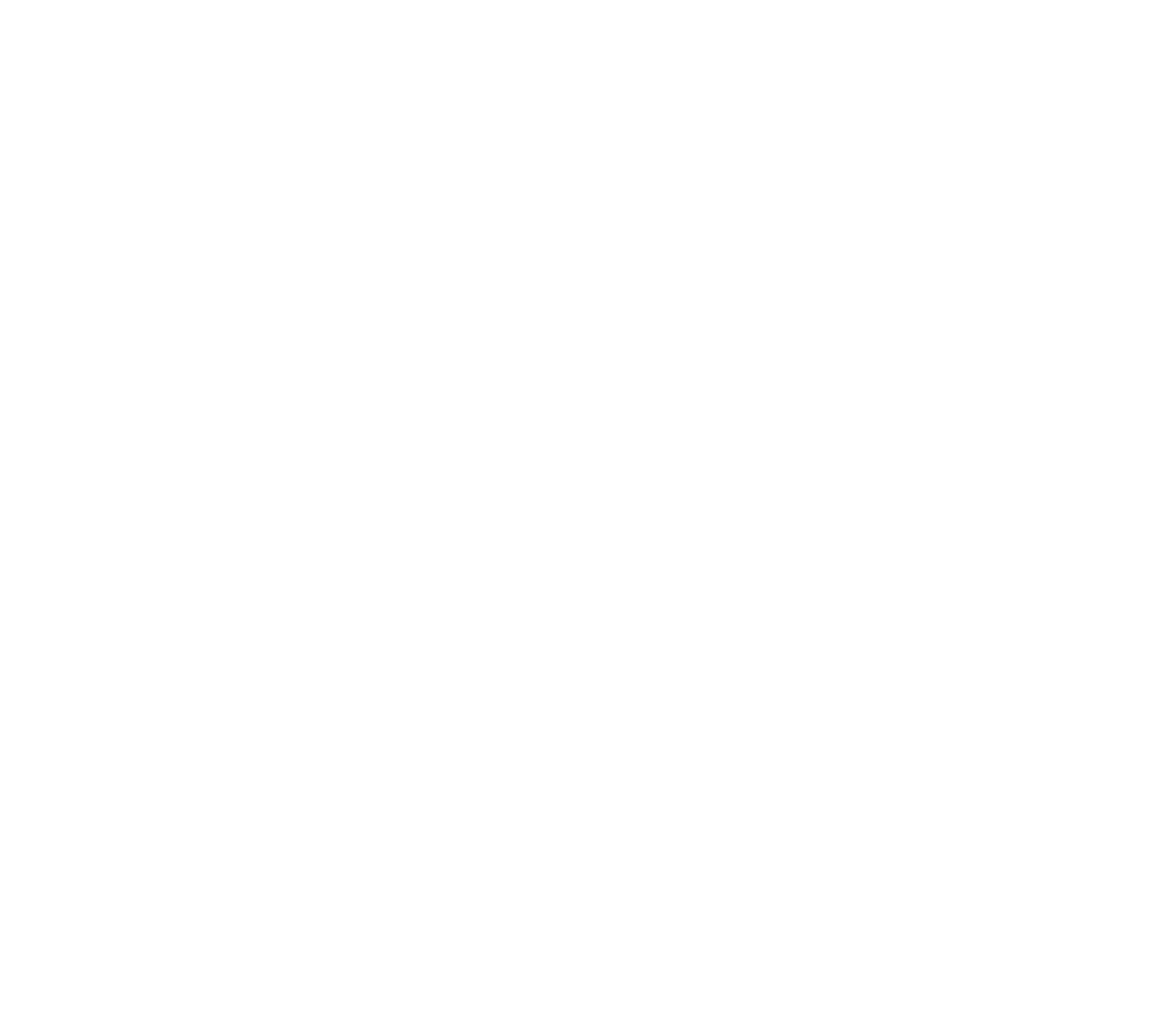
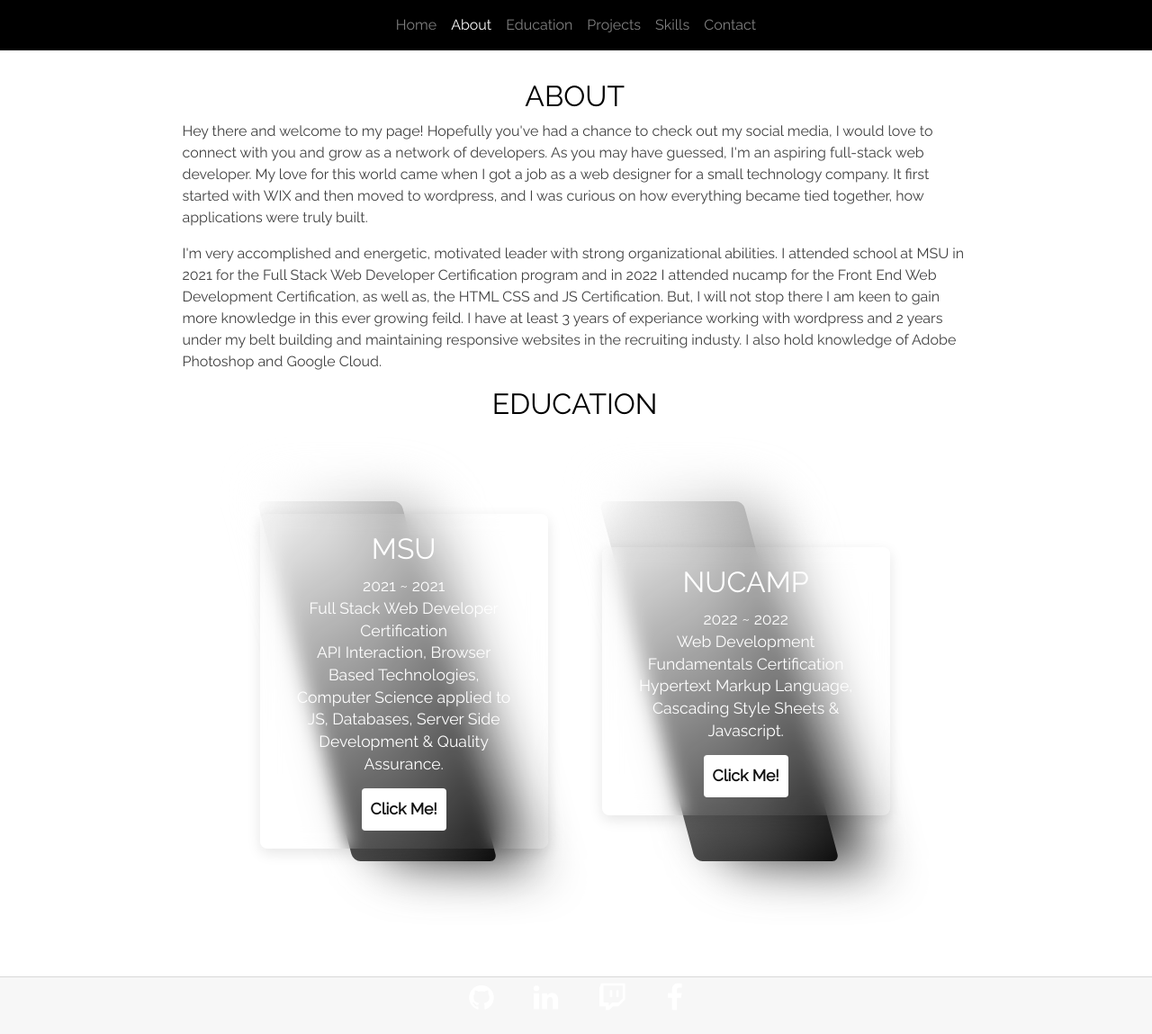
Before and after one commit to KarolO1998/portfolio-two, a website: page about.html in a window 1280 px wide. Shown: the whole page at 90% size. Before the commit the page ends 800 px from the top, so only its background shows below. Drawn offline with nearby package versions, Linux system fonts and the light colour scheme.

Commit message:
Created about and education portion

```diff
--- a/about.html
+++ b/about.html
@@ -0,0 +1,185 @@
+<!DOCTYPE html>
+<html lang="en-us">
+  <head>
+    <!--Meta Tags-->
+    <meta charset="utf-8" />
+    <meta name="viewport" content="width=device-width, initial-scale=1" />
+    <!--Bootstrap CSS-->
+    <link
+      rel="stylesheet"
+      href="node_modules/bootstrap/dist/css/bootstrap.min.css"
+    />
+    <!--Additional CSS-->
+    <link
+      href="https://fonts.googleapis.com/css2?family=Raleway&display=swap"
+      rel="stylesheet"
+    />
+    <link
+      rel="stylesheet"
+      href="node_modules/font-awesome/css/font-awesome.min.css"
+    />
+    <link
+      rel="stylesheet"
+      href="node_modules/bootstrap-social/bootstrap-social.css"
+    />
+    <link rel="stylesheet" href="style.css" />
+    <title>Karol Blanchard</title>
+    <link rel="icon" href="/images/icon.png" />
+  </head>
+  <body>
+    <!--START OF NAV BAR-->
+    <nav class="navbar navbar-expand-sm navbar-dark sticky-top">
+      <div class="container">
+        <button
+          class="navbar-toggler ml-auto"
+          type="button"
+          data-toggle="collapse"
+          data-target="#profileNavbar"
+        >
+          <span class="navbar-toggler-icon"></span>
+        </button>
+        <div
+          class="collapse navbar-collapse justify-content-center"
+          id="profileNavbar"
+        >
+          <ul class="navbar-nav">
+            <li class="nav-item">
+              <a class="nav-link" href="/index.html">Home</a>
+            </li>
+            <li class="nav-item">
+              <a class="nav-link active" href="/about.html">About</a>
+            </li>
+            <li class="nav-item">
+              <a class="nav-link" href="#education">Education</a>
+            </li>
+            <li class="nav-item">
+              <a class="nav-link" href="/projects.html">Projects</a>
+            </li>
+            <li class="nav-item">
+              <a class="nav-link" href="#skills">Skills</a>
+            </li>
+            <li class="nav-item">
+              <a class="nav-link" href="/contact.html">Contact</a>
+            </li>
+          </ul>
+        </div>
+      </div>
+    </nav>
+    <!--END NAV BAR-->
+    <!-- START OF ABOUT ME -->
+    <div class="row white box-shadow">
+      <div class="side-content"></div>
+      <div class="main-content">
+        <div class="content-header">
+          <h2>About</h2>
+        </div>
+        <div class="content-body">
+          <div class="in-down">
+            <p>
+              Hey there and welcome to my page! Hopefully you've had a chance to
+              check out my social media, I would love to connect with you and
+              grow as a network of developers. As you may have guessed, I'm an
+              aspiring full-stack web developer. My love for this world came
+              when I got a job as a web designer for a small technology company.
+              It first started with WIX and then moved to wordpress, and I was
+              curious on how everything became tied together, how applications
+              were truly built.
+            </p>
+            <p>
+              I'm very accomplished and energetic, motivated leader with strong
+              organizational abilities. I attended school at MSU in 2021 for the
+              Full Stack Web Developer Certification program and in 2022 I
+              attended nucamp for the Front End Web Development Certification,
+              as well as, the HTML CSS and JS Certification. But, I will not
+              stop there I am keen to gain more knowledge in this ever growing
+              feild. I have at least 3 years of experiance working with
+              wordpress and 2 years under my belt building and maintaining
+              responsive websites in the recruiting industy. I also hold
+              knowledge of Adobe Photoshop and Google Cloud.
+            </p>
+          </div>
+        </div>
+        <div class="content-header">
+          <h2 id="education">Education</h2>
+        </div>
+        <div class="content-body">
+          <div class="education-section">
+            <div class="containers">
+              <div class="box">
+                <span></span>
+                <div class="content">
+                  <h2>MSU</h2>
+                  <p>
+                    2021 ~ 2021 <br />
+                    Full Stack Web Developer Certification <br />
+                    API Interaction, Browser Based Technologies, Computer
+                    Science applied to JS, Databases, Server Side Development &
+                    Quality Assurance.
+                  </p>
+                  <a href="" target="_blank" alt="certificate">Click Me!</a>
+                </div>
+              </div>
+              <div class="box">
+                <span></span>
+                <div class="content">
+                  <h2>nucamp</h2>
+                  <p>
+                    2022 ~ 2022 <br />
+                    Web Development Fundamentals Certification <br />
+                    Hypertext Markup Language, Cascading Style Sheets &
+                    Javascript.
+                  </p>
+                  <a href="/images/html-css-js-cert.pdf" target="_blank" alt="certificate">Click Me!</a>
+                </div>
+              </div>
+            </div>
+          </div>
+        </div>
+      </div>
+
+      <div class="side-content"></div>
+    </div>
+    <footer>
+      <div class="jumbotron-social">
+        <ul class="ul-social">
+          <li class="li-social-links">
+            <a
+              class="social"
+              href="https://github.com/KarolO1998/"
+              target="_blank"
+              ><i class="fa fa-github" aria-hidden="true"></i
+            ></a>
+          </li>
+          <li class="li-social-links">
+            <a
+              class="social"
+              href="https://linkedin.com/karol-oconnor-b48613203/"
+              target="_blank"
+              ><i class="fa fa-linkedin" aria-hidden="true"></i
+            ></a>
+          </li>
+          <li class="li-social-links">
+            <a
+              class="social"
+              href="https://www.twitch.tv/karolo1998/"
+              target="_blank"
+              ><i class="fa fa-twitch" aria-hidden="true"></i
+            ></a>
+          </li>
+          <li class="li-social-links">
+            <a
+              class="social"
+              href="https://facebook.com/karol.daun/"
+              target="_blank"
+              ><i class="fa fa-facebook" aria-hidden="true"></i
+            ></a>
+          </li>
+        </ul>
+      </div>
+    </footer>
+    <!-- jQuery must come first, then Popper.js, then the Bootstrap JavaScript plugins.-->
+    <script src="node_modules/jquery/dist/jquery.slim.min.js"></script>
+    <script src="node_modules/popper.js/dist/umd/popper.min.js"></script>
+    <script src="node_modules/bootstrap/dist/js/bootstrap.min.js"></script>
+  </body>
+</html>
--- a/style.css
+++ b/style.css
@@ -109,3 +109,315 @@ body {
   width: auto;
   justify-content: center;
 }
+.container {
+  /*sets up flexbox*/
+  display: flex;
+  flex-direction: column;
+}
+
+.row {
+  display: flex;
+}
+
+.white {
+  background: white;
+}
+
+.side-content {
+  flex: 0 0 16.6%;
+}
+
+.main-content {
+  flex: 0 0 66.6%;
+  margin-top: 2rem;
+  margin-bottom: 3rem;
+}
+
+.side-content-sm {
+  flex: 0 0 10%;
+}
+
+.main-content-lg {
+  flex: 0 0 80%;
+  margin-top: 2rem;
+  margin-bottom: 3rem;
+}
+
+.box-shadow {
+  -webkit-box-shadow: 0px 0px 1px 0px rgba(0, 0, 0, 0.75);
+  -moz-box-shadow: 0px 0px 1px 0px rgba(0, 0, 0, 0.75);
+  box-shadow: 0px 0px 1px 0px rgba(0, 0, 0, 0.75);
+}
+
+h2 {
+  font-weight: 200;
+  font-size: 2rem;
+  color: #000000;
+  text-transform: uppercase;
+  text-align: center;
+}
+
+.content-body {
+  line-height: 1.5;
+  color: rgba(0, 0, 0, 0.75);
+}
+/* Education Boxes */
+.containers {
+  display: flex;
+  justify-content: center;
+  align-items: center;
+  text-align: center;
+  flex-wrap: wrap;
+  padding: 40px 0;
+}
+
+.containers .box {
+  position: relative;
+  width: 320px;
+  height: 400px;
+  display: flex;
+  justify-content: center;
+  align-items: center;
+  margin: 40px 30px;
+  transition: 0.5s;
+}
+
+.containers .box::before {
+  content: " ";
+  position: absolute;
+  top: 0;
+  left: 50px;
+  width: 50%;
+  height: 100%;
+  text-decoration: none;
+  background: #fff;
+  border-radius: 8px;
+  transform: skewX(15deg);
+  transition: 0.5s;
+}
+
+.containers .box::after {
+  content: "";
+  position: absolute;
+  top: 0;
+  left: 50;
+  width: 50%;
+  height: 100%;
+  background: #fff;
+  border-radius: 8px;
+  transform: skewX(15deg);
+  transition: 0.5s;
+  filter: blur(30px);
+}
+
+.containers .box:hover:before,
+.containers .box:hover:after {
+  transform: skewX(0deg);
+  left: 20px;
+  width: calc(100% - 90px);
+}
+
+.containers .box:nth-child(1):before,
+.containers .box:nth-child(1):after {
+  background: linear-gradient(315deg, #000000, #ffffff);
+}
+
+.containers .box:nth-child(2):before,
+.containers .box:nth-child(2):after {
+  background: linear-gradient(315deg, #000000, #ffffff);
+}
+
+.containers .box span {
+  display: block;
+  position: absolute;
+  top: 0;
+  left: 0;
+  right: 0;
+  bottom: 0;
+  z-index: 5;
+  pointer-events: none;
+}
+
+.containers .box span::before {
+  content: "";
+  position: absolute;
+  top: 0;
+  left: 0;
+  width: 0;
+  height: 0;
+  border-radius: 8px;
+  background: rgba(255, 255, 255, 0.1);
+  backdrop-filter: blur(10px);
+  opacity: 0;
+  transition: 0.1s;
+  animation: animate 4s ease-in-out infinite;
+  box-shadow: 0 5px 15px rgba(0, 0, 0, 0.08);
+}
+
+.containers .box:hover span::before {
+  top: -50px;
+  left: 50px;
+  width: 100px;
+  height: 100px;
+  opacity: 1;
+}
+
+.containers .box span::after {
+  content: "";
+  position: absolute;
+  bottom: 0;
+  right: 0;
+  width: 100%;
+  height: 100%;
+  border-radius: 8px;
+  background: rgba(255, 255, 255, 0.1);
+  backdrop-filter: blur(10px);
+  opacity: 0;
+  transition: 0.5s;
+  animation: animate 2s ease-in-out infinite;
+  box-shadow: 0 5px 15px rgba(0, 0, 0, 0.08);
+  animation-delay: -1s;
+}
+
+.containers .box:hover span:after {
+  bottom: -50px;
+  right: 50px;
+  width: 100px;
+  height: 100px;
+  opacity: 1;
+}
+
+@keyframes animate {
+  0%,
+  100% {
+    transform: translateY(10px);
+  }
+
+  50% {
+    transform: translate(-10px);
+  }
+}
+
+.containers .box .content {
+  position: relative;
+  left: 0;
+  padding: 20px 40px;
+  background: rgba(255, 255, 255, 0.05);
+  backdrop-filter: blur(10px);
+  box-shadow: 0 5px 15px rgba(0, 0, 0, 0.1);
+  border-radius: 8px;
+  z-index: 1;
+  transform: 0.5s;
+  color: #fff;
+}
+
+.containers .box:hover .content {
+  left: -25px;
+  padding: 60px 40px;
+}
+
+.containers .box .content h2 {
+  font-size: 2em;
+  color: #fff;
+  margin-bottom: 10px;
+}
+
+.containers .box .content p {
+  font-size: 1.1em;
+  margin-bottom: 10px;
+  line-height: 1.4em;
+}
+
+.containers .box .content a {
+  display: inline-block;
+  font-size: 1.1em;
+  color: #111;
+  background: #fff;
+  padding: 10px;
+  border-radius: 4px;
+  text-decoration: none;
+  font-weight: 700;
+  margin-top: 5px;
+}
+
+.containers .box .content a:hover {
+  background: #000000;
+  color: #fff;
+  border: 1px solid rgba(0, 0, 0, 0.4);
+  box-shadow: 0 1px 15px rgba(1, 1, 1, 0.2);
+}
+/* Fade In Effect */
+@-webkit-keyframes fadeInDown {
+  from {
+    opacity: 0;
+    -webkit-transform: translatey(-10px);
+    -moz-transform: translatey(-10px);
+    -o-transform: translatey(-10px);
+    transform: translatey(-10px);
+  }
+  to {
+    opacity: 1;
+    -webkit-transform: translatey(0);
+    -moz-transform: translatey(0);
+    -o-transform: translatey(0);
+    transform: translatey(0);
+  }
+}
+@-moz-keyframes fadeInDown {
+  from {
+    opacity: 0;
+    -webkit-transform: translatey(-10px);
+    -moz-transform: translatey(-10px);
+    -o-transform: translatey(-10px);
+    transform: translatey(-10px);
+  }
+  to {
+    opacity: 1;
+    -webkit-transform: translatey(0);
+    -moz-transform: translatey(0);
+    -o-transform: translatey(0);
+    transform: translatey(0);
+  }
+}
+@keyframes fadeInDown {
+  from {
+    opacity: 0;
+    -webkit-transform: translatey(-10px);
+    -moz-transform: translatey(-10px);
+    -o-transform: translatey(-10px);
+    transform: translatey(-10px);
+  }
+  to {
+    opacity: 1;
+    -webkit-transform: translatey(0);
+    -moz-transform: translatey(0);
+    -o-transform: translatey(0);
+    transform: translatey(0);
+  }
+}
+.in-down {
+  -webkit-animation-name: fadeInDown;
+  -moz-animation-name: fadeInDown;
+  -o-animation-name: fadeInDown;
+  animation-name: fadeInDown;
+  -webkit-animation-fill-mode: both;
+  -moz-animation-fill-mode: both;
+  -o-animation-fill-mode: both;
+  animation-fill-mode: both;
+  -webkit-animation-duration: 4s;
+  -moz-animation-duration: 4s;
+  -o-animation-duration: 4s;
+  animation-duration: 4s;
+}
+.fa-twitch:hover{
+  color:#000000;
+}
+.fa-github:hover{
+  color:#000000;
+}
+.fa-linkedin:hover{
+  color:#000000;
+}
+.fa-facebook:hover{
+  color:#000000;
+}
```
Also changed, not shown: 1 other file.
